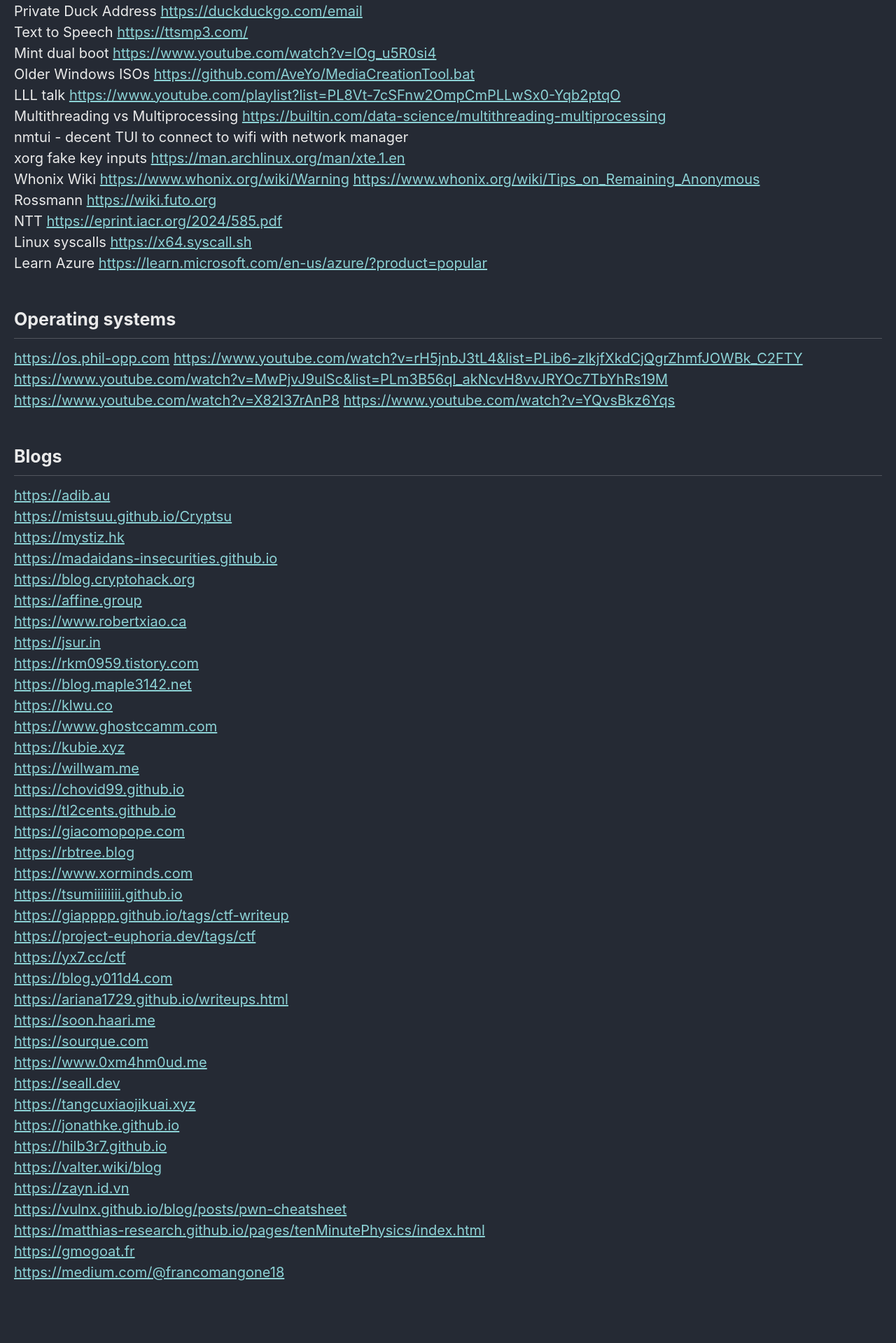
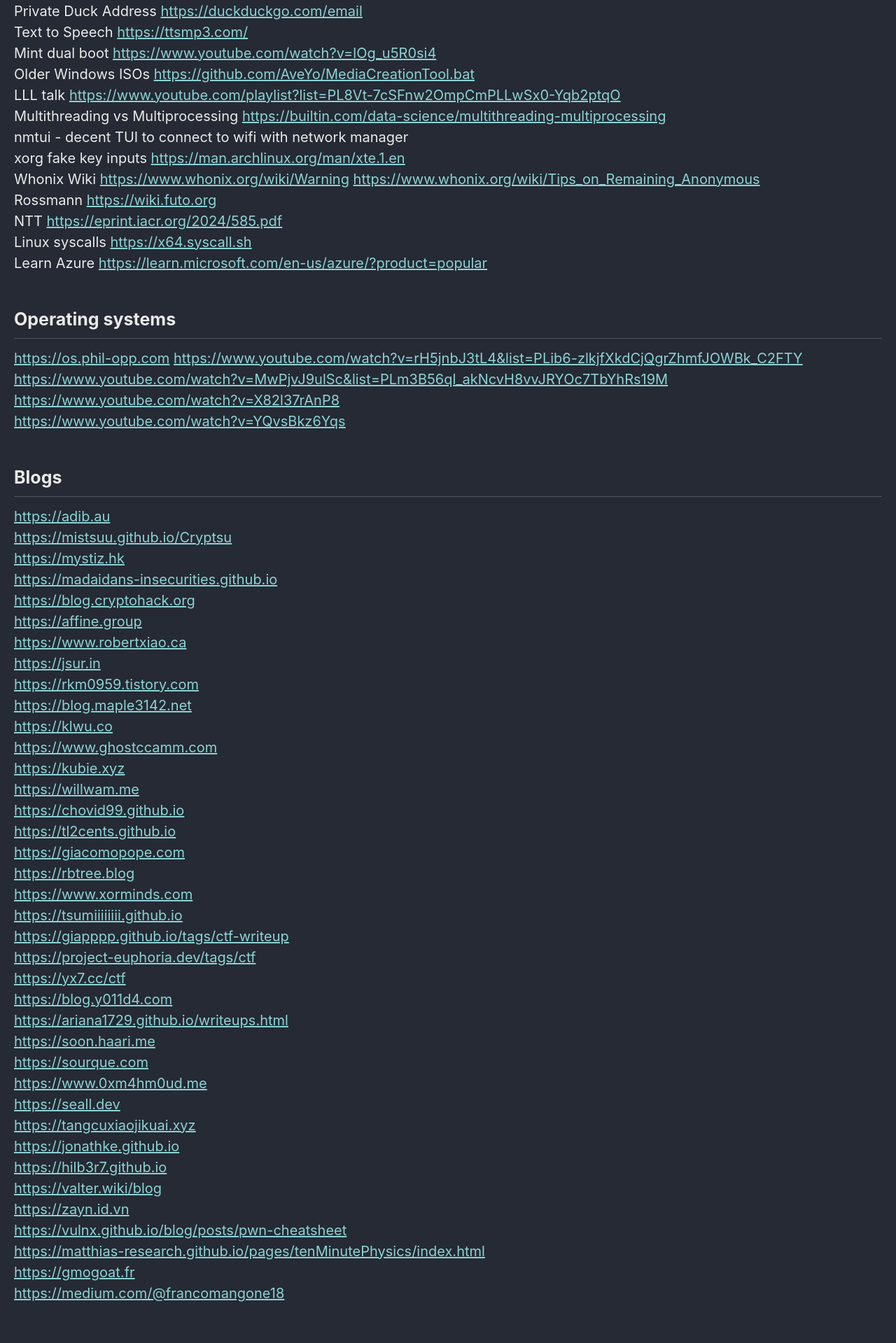
Before and after one commit to Connor-McCartney/Connor-McCartney.github.io, a Jekyll site: the page built from _pages/misc/resources.md, in a window 1280 px wide. Shown: the part 2569-4488 px from the top of the page at 70% size. Built offline with Jekyll 4.4.1, drawn with Linux system fonts in a browser that asks for light colours; cached includes are drawn as plain includes; before the commit the page ends 4458 px from its top, so only the background shows below that.

Commit message:
Update resources.md

```diff
--- a/_pages/misc/resources.md
+++ b/_pages/misc/resources.md
@@ -100,10 +100,10 @@ Learn Azure <https://learn.microsoft.com/en-us/azure/?product=popular> <br>
 
 ## Operating systems
 
-<https://os.phil-opp.com> <https://www.youtube.com/watch?v=rH5jnbJ3tL4&list=PLib6-zlkjfXkdCjQgrZhmfJOWBk_C2FTY>
-<https://www.youtube.com/watch?v=MwPjvJ9ulSc&list=PLm3B56ql_akNcvH8vvJRYOc7TbYhRs19M>
-<https://www.youtube.com/watch?v=X82l37rAnP8>
-<https://www.youtube.com/watch?v=YQvsBkz6Yqs>
+<https://os.phil-opp.com> <https://www.youtube.com/watch?v=rH5jnbJ3tL4&list=PLib6-zlkjfXkdCjQgrZhmfJOWBk_C2FTY> <br>
+<https://www.youtube.com/watch?v=MwPjvJ9ulSc&list=PLm3B56ql_akNcvH8vvJRYOc7TbYhRs19M> <br>
+<https://www.youtube.com/watch?v=X82l37rAnP8> <br>
+<https://www.youtube.com/watch?v=YQvsBkz6Yqs> <br>
 
 
 
```
